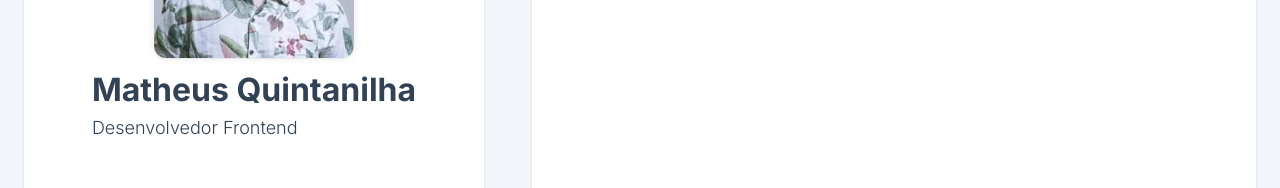
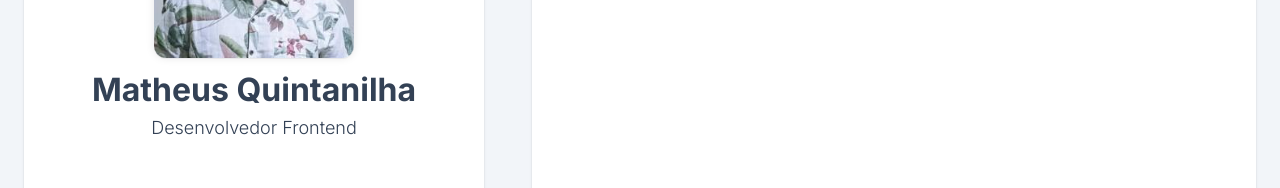
Before and after one commit to MatheusQuintanilhaa/portfolio, a React (Vite) app: page / in a window 1280 px wide. Shown: the part 202-390 px from the top of the page. Built offline with nearby package versions, Linux system fonts and the light colour scheme.

Commit message:
consertando nome de align-self para align-items

```diff
--- a/src/components/User/user.css
+++ b/src/components/User/user.css
@@ -28,7 +28,7 @@
 .user__content {
   display: flex;
   flex-direction: column;
-  align-self: center;
+  align-items: center;
   row-gap: 8px;
 }
 
```
